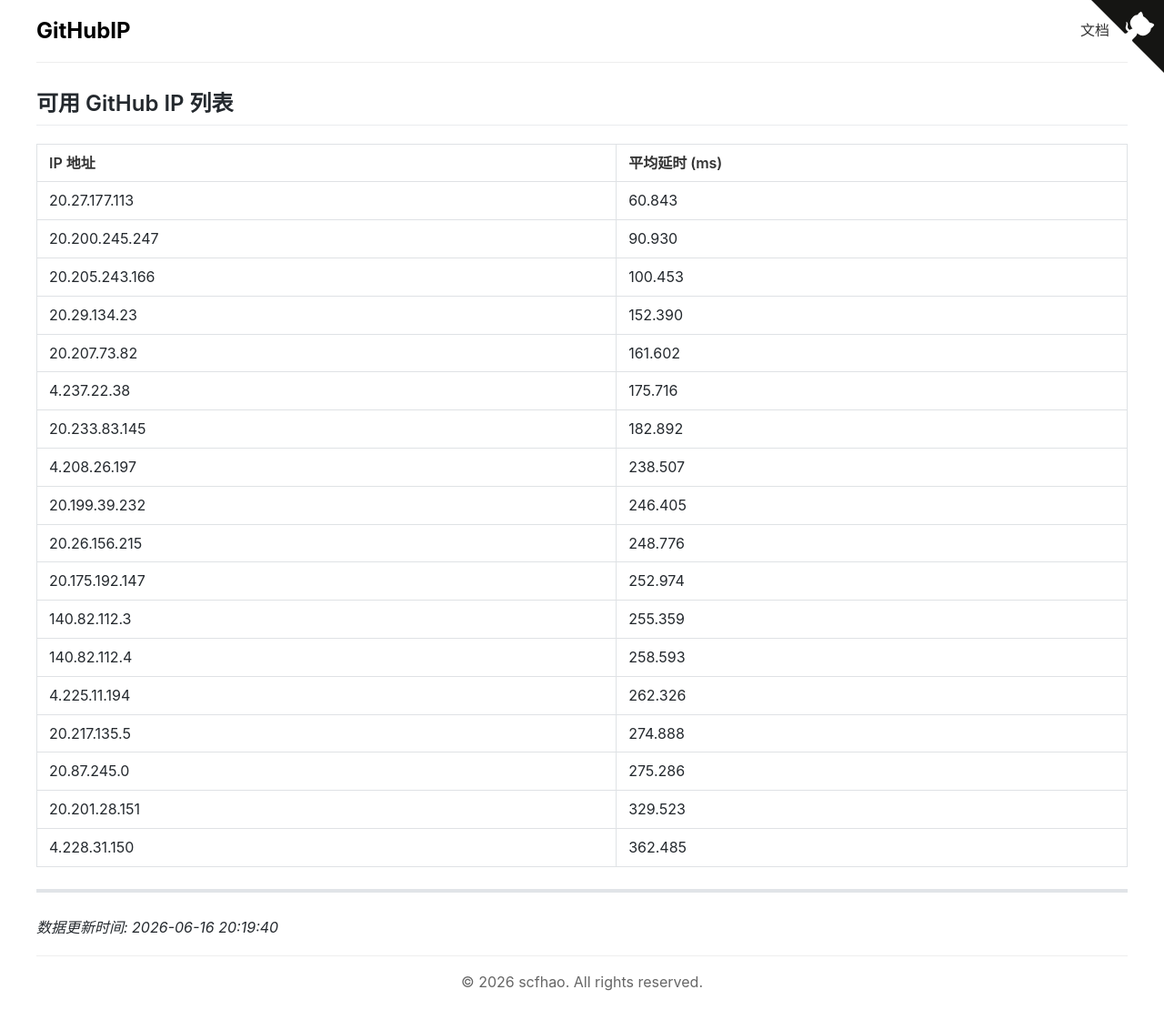
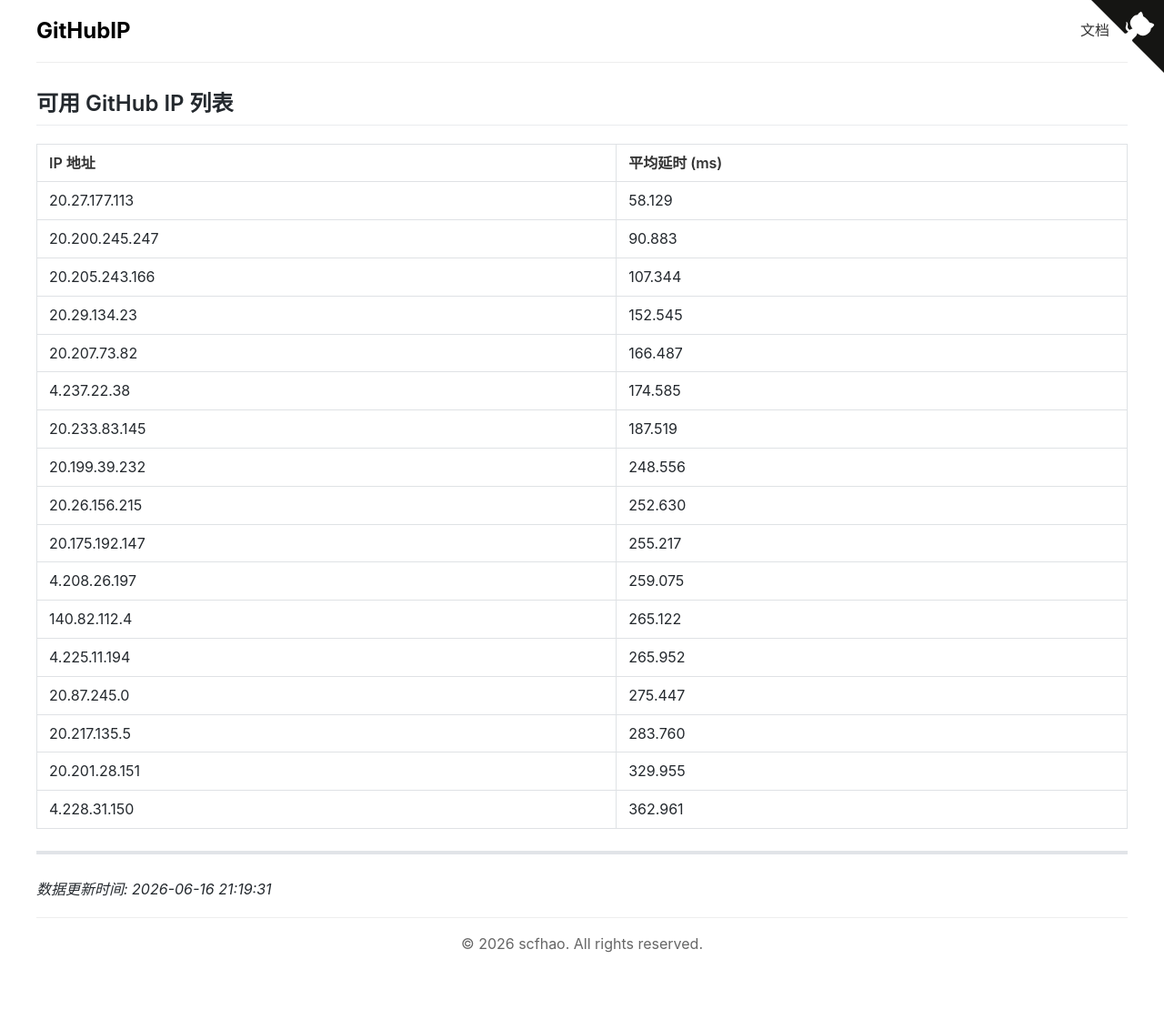
Before and after one commit to scfhao/GitHubIP, a Jekyll site: the page built from index.md, in a window 1280 px wide. Shown: the whole page at 91% size. Built offline with Jekyll 4.4.1, drawn with Linux system fonts in a browser that asks for light colours; after the commit the page ends 1068 px from its top, so only the background shows below that.

Commit message:
自动脚本执行 - 2026-06-16 21:19:31

```diff
--- a/index.md
+++ b/index.md
@@ -1,32 +1,31 @@
 ---
 layout: home
 title: GitHub IP 列表
-date: 2026-06-16 20:19:40
+date: 2026-06-16 21:19:31
 ---
 
 ## 可用 GitHub IP 列表
 
 | IP 地址 | 平均延时 (ms) |
 |---------|--------------|
-| 20.27.177.113 | 60.843 |
-| 20.200.245.247 | 90.930 |
-| 20.205.243.166 | 100.453 |
-| 20.29.134.23 | 152.390 |
-| 20.207.73.82 | 161.602 |
-| 4.237.22.38 | 175.716 |
-| 20.233.83.145 | 182.892 |
-| 4.208.26.197 | 238.507 |
-| 20.199.39.232 | 246.405 |
-| 20.26.156.215 | 248.776 |
-| 20.175.192.147 | 252.974 |
-| 140.82.112.3 | 255.359 |
-| 140.82.112.4 | 258.593 |
-| 4.225.11.194 | 262.326 |
-| 20.217.135.5 | 274.888 |
-| 20.87.245.0 | 275.286 |
-| 20.201.28.151 | 329.523 |
-| 4.228.31.150 | 362.485 |
+| 20.27.177.113 | 58.129 |
+| 20.200.245.247 | 90.883 |
+| 20.205.243.166 | 107.344 |
+| 20.29.134.23 | 152.545 |
+| 20.207.73.82 | 166.487 |
+| 4.237.22.38 | 174.585 |
+| 20.233.83.145 | 187.519 |
+| 20.199.39.232 | 248.556 |
+| 20.26.156.215 | 252.630 |
+| 20.175.192.147 | 255.217 |
+| 4.208.26.197 | 259.075 |
+| 140.82.112.4 | 265.122 |
+| 4.225.11.194 | 265.952 |
+| 20.87.245.0 | 275.447 |
+| 20.217.135.5 | 283.760 |
+| 20.201.28.151 | 329.955 |
+| 4.228.31.150 | 362.961 |
 
 ---
 
-*数据更新时间: 2026-06-16 20:19:40*
+*数据更新时间: 2026-06-16 21:19:31*
```
